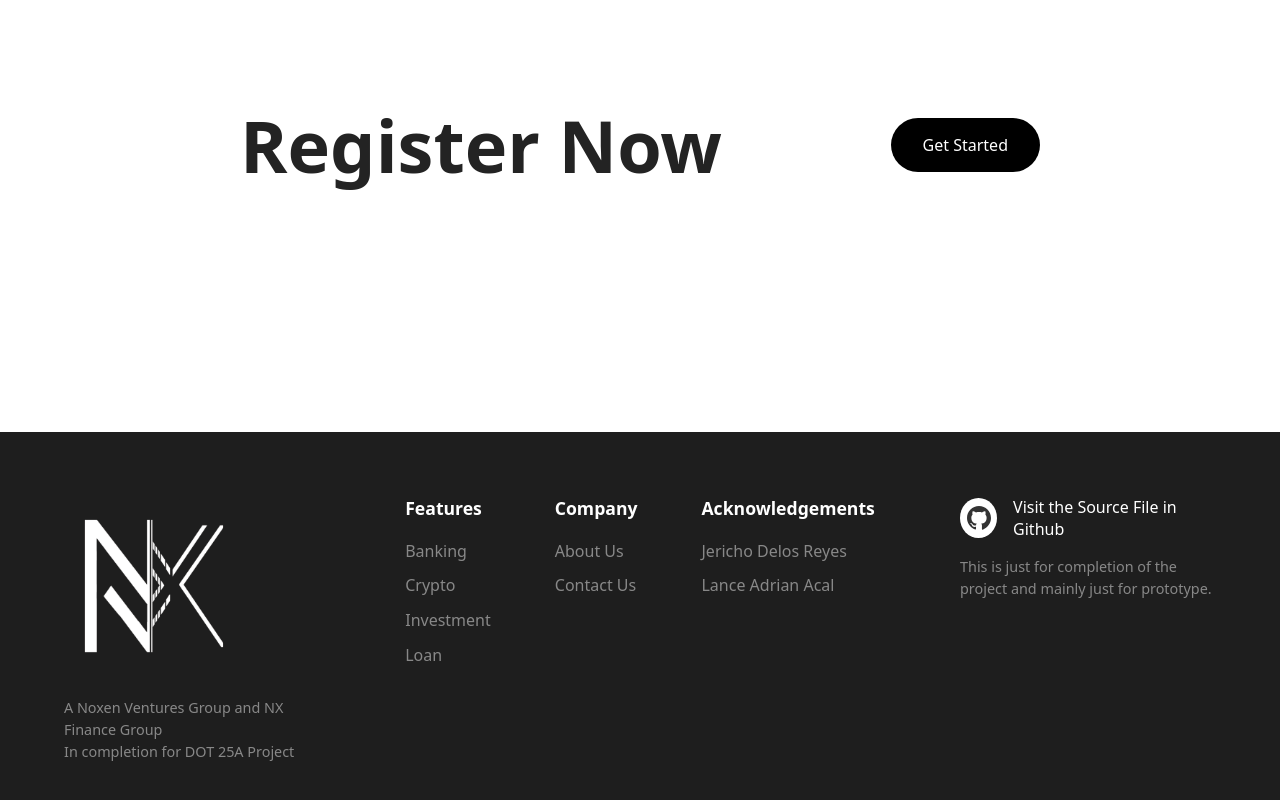
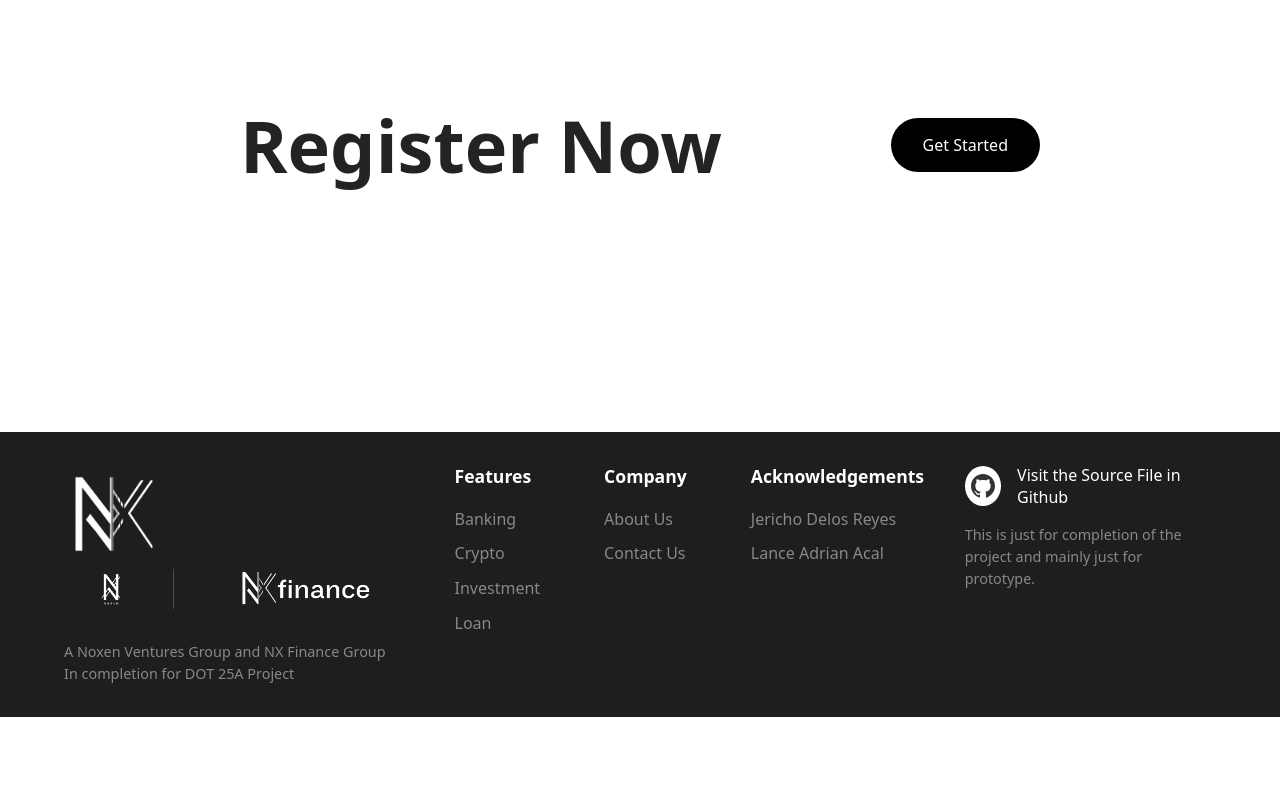
Before and after one commit to noxen-cv/NXFinance-EBankSystem, a plain HTML site: page public/index.html in a window 1280 px wide. Shown: the part 2446-3246 px from the top of the page. After the commit the page ends 3163 px from the top, so only its background shows below. Drawn offline with Linux system fonts and the light colour scheme.

Commit message:
fixed footer elements and structure

```diff
--- a/public/index.html
+++ b/public/index.html
@@ -4,7 +4,9 @@
     <meta charset="UTF-8">
     <meta name="viewport" content="width=device-width, initial-scale=1.0, maximum-scale=1.0, user-scalable=no">
     <title>NX Finance</title>
+    <link rel="icon" href="./Assets/NX Finance Logo Transparent Black.png" type="image/png">
     <link rel="stylesheet" href="../src/styles.css">
+
 </head>
 <body>
     <nav class="navbar">
@@ -120,13 +122,18 @@
         </div>
     </section>
     <footer class="footer">
-        <div class="footer-container">
-            <div class="footer-brand">
+        <div class="footer-container">            <div class="footer-brand">
                 <img src="./Assets/NX Finance Logo Transparent Black.png" alt="NX Finance Logo" class="footer-logo">
+                <div class="additional-logos">
+                    <img src="./Assets/noxenlogo.png" alt="Noxen Logo" class="additional-logo">
+                    <div class="logo-separator"></div>
+                    <img src="./Assets/NX Finance Banner Transparent white.png" alt="NX Finance Banner" class="additional-logo">
+                </div>
                 <div class="trademark-text">
                     <p>A Noxen Ventures Group and NX Finance Group</p>
                     <p>In completion for DOT 25A Project</p>
                 </div>
+
             </div>
 
             <div class="footer-links">
--- a/src/styles.css
+++ b/src/styles.css
@@ -754,7 +754,7 @@ body {
     width: 100%;
     background: #1E1E1E;
     color: white;
-    padding: 4rem 0;
+    padding: 2rem 0;
 }
 
 .footer-container {
@@ -763,24 +763,48 @@ body {
     margin: 0 auto;
     display: flex;
     justify-content: space-between;
-    gap: 4rem;
+    gap: 1.5rem;
 }
 
 .footer-brand {
     flex: 1;
-    max-width: 300px;
+    max-width: 400px;
+    min-width: 350px;
+
 }
 
 .footer-logo {
-    width: 180px;
+    width: 100px;
     height: auto;
-    margin-bottom: 1rem;
+
+
+}
+
+.additional-logos {
+    display: flex;
+    align-items: left;
+    justify-content:space-evenly;
+    margin-bottom:2rem;
+}
+
+.additional-logo {
+    height: 40px;
+    width: auto;
+    object-fit: contain;
+}
+
+.logo-separator {
+    width: 1px;
+    height: 40px;
+    background: rgba(255, 255, 255, 0.2);
+    margin: 0 1rem;
 }
 
 .trademark-text {
     font-size: 0.9rem;
     color: #888;
     line-height: 1.5;
+
 }
 
 .footer-links {
@@ -876,6 +900,15 @@ body {
         max-width: 100%;
     }
 
+    .additional-logos {
+        justify-content: center;
+        margin-top: 0.5rem;
+    }
+
+    .additional-logo {
+        height: 32px;
+    }
+
     .footer-links {
         width: 100%;
         justify-content: space-around;
```
Also changed, not shown: styles.css (added).
